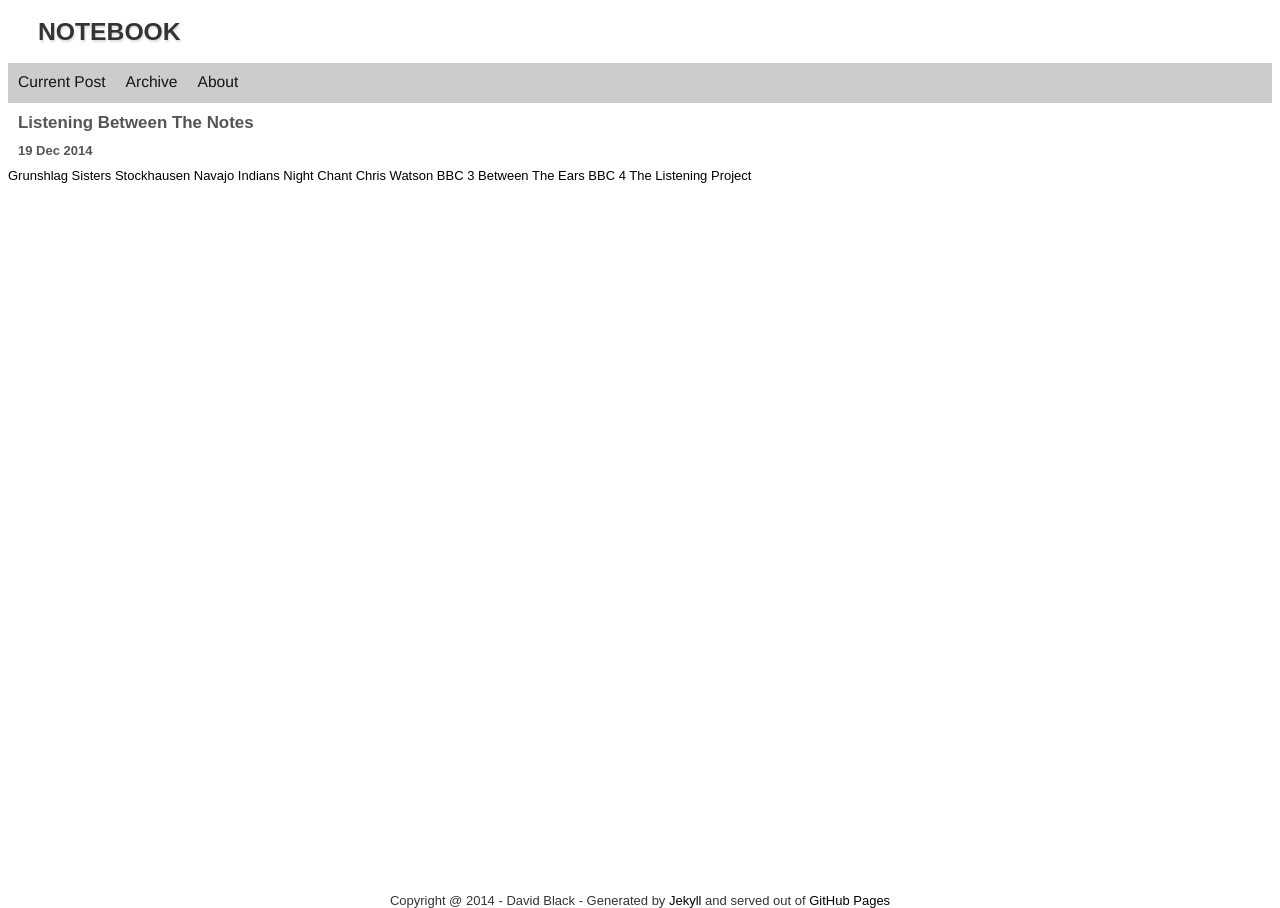
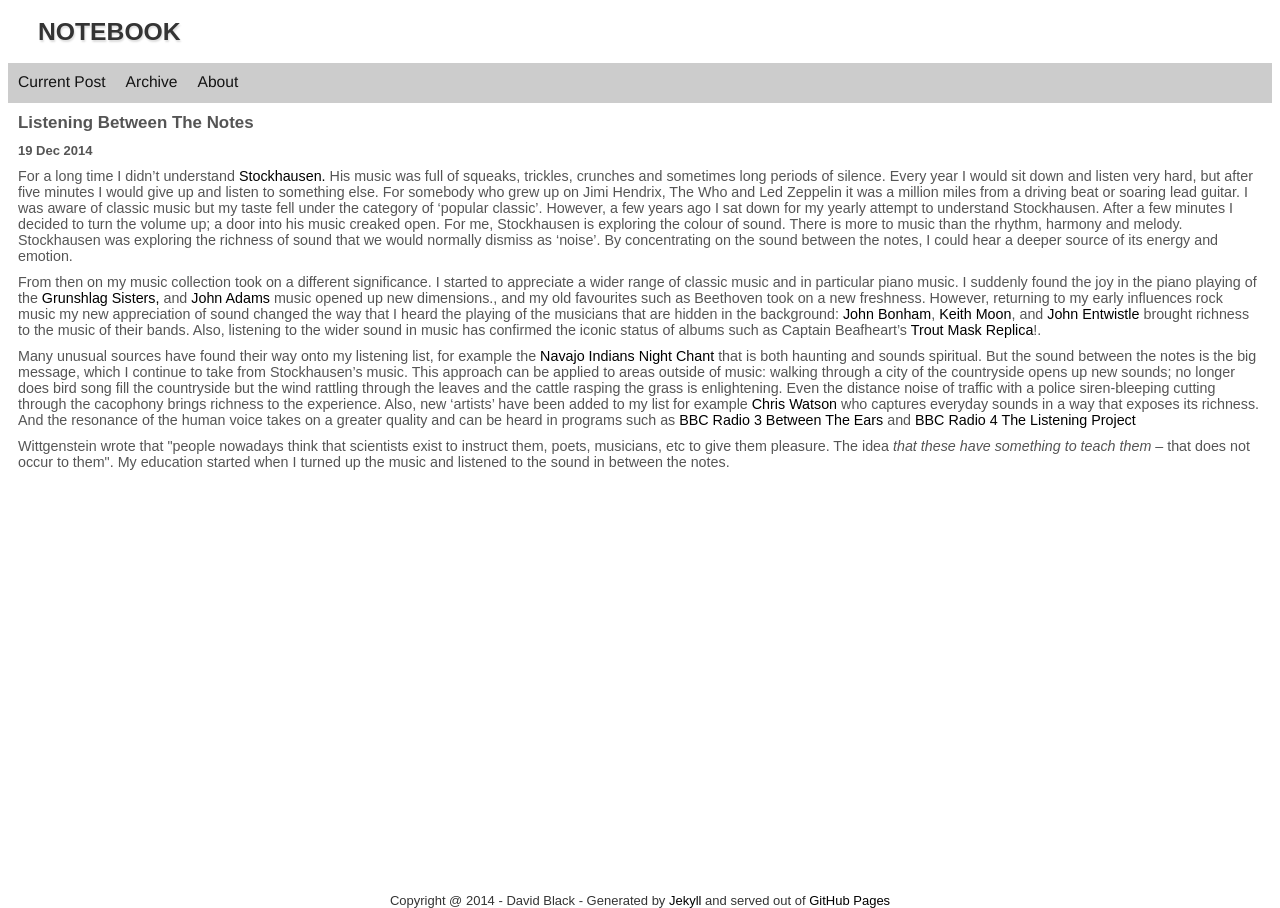
Before and after one commit to dtinblack/dtinblack.github.io, a Jekyll site: the page built from _posts/2014-12-19-current.html, in a window 1280 px wide. Built offline with Jekyll 4.4.1, drawn with Linux system fonts in a browser that asks for light colours.

Commit message:
new post

```diff
--- a/_posts/2014-12-19-current.html
+++ b/_posts/2014-12-19-current.html
@@ -5,38 +5,57 @@ description: Listening to sound with Stockhausen.
 ---
 
 <p>
-
+For a long time I didn’t understand
+<a href="<a href="http://en.wikipedia.org/wiki/Karlheinz_Stockhausen" target="_blank">Stockhausen.</a>
+His music was full of squeaks, trickles, crunches and
+sometimes long periods of silence. Every year I would sit down and listen very hard, but after five
+minutes I would give up and listen to something else. For somebody who grew up on Jimi Hendrix, The Who
+and Led Zeppelin it was a million miles from a driving beat or soaring lead guitar. I was aware of
+classic music but my taste fell under the category of ‘popular classic’. However, a few years ago I sat
+down for my yearly attempt to understand Stockhausen. After a few minutes I decided to turn the volume
+up; a door into his music creaked open. For me, Stockhausen is exploring the colour of sound. There is
+more to music than the rhythm, harmony and melody. Stockhausen was exploring the richness of sound that
+we would normally dismiss as ‘noise’. By concentrating on the sound between the notes, I could hear a
+deeper source of its energy and emotion.
 </p>
 
 <p>
-
+From then on my music collection took on a different significance. I started to appreciate a wider
+range of classic music and in particular piano music. I suddenly found the joy in the piano playing
+of the <a href="http://www.toniandrosithefilm.com/" target="_blank">Grunshlag Sisters,</a>
+and <a href="http://www.earbox.com/" target="_blank">John Adams</a>
+music opened up new dimensions., and my old favourites such as
+Beethoven took on a new freshness.  However, returning to my early influences rock music my new
+appreciation of sound changed the way that I heard the playing of the musicians that are hidden in
+the background: <a href="http://en.wikipedia.org/wiki/John_Bonham" target="_blank">John Bonham</a>,
+<a href="http://en.wikipedia.org/wiki/Keith_Moon" target="_blank">Keith Moon</a>, and
+<a href="http://en.wikipedia.org/wiki/John_Entwistle" target="_blank">John Entwistle</a>
+brought richness to the music of their bands.
+Also, listening to the wider sound in music has confirmed the iconic status of albums such as
+Captain Beafheart’s <a href="http://en.wikipedia.org/wiki/Trout_Mask_Replica" target="_blank">Trout Mask Replica</a>!.
 </p>
 
 <p>
-
+Many unusual sources have found their way onto my listening list, for example the
+<a href=": https://www.youtube.com/watch?v=BJQ17v0v4ug" target="_blank">Navajo Indians Night Chant</a>
+that is both haunting and sounds spiritual. But the sound between the notes is the big message, which I
+continue to take from Stockhausen’s music. This approach can be applied  to areas outside of music:
+walking through a city of the countryside opens up new sounds; no longer does bird song fill the
+countryside but the wind rattling through the leaves and the cattle rasping the grass is enlightening. Even
+the distance noise of traffic with a police siren-bleeping cutting through the cacophony brings richness
+to the experience. Also, new ‘artists’ have been added to my list for example
+<a href="http://www.chriswatson.net/" target="_blank">Chris Watson</a>
+who captures everyday sounds
+in a way that exposes its richness. And the resonance of the human voice takes on a greater quality and
+can be heard in programs such as
+<a href="http://www.bbc.co.uk/programmes/b006x2tq" target="_blank">BBC Radio 3 Between The Ears</a>
+and
+<a href="http://www.bbc.co.uk/programmes/b01cqx3b/broadcasts/upcoming" target="_blank">BBC Radio 4 The Listening Project</a>
 </p>
 
 <p>
-
+Wittgenstein wrote that "people nowadays think that scientists exist to instruct
+them, poets, musicians, etc to give them pleasure. The idea <i>that these have something to teach them</i> –
+that does not occur to them". My education started when I turned up the music and listened to the sound in
+between the notes.
 </p>
-
-<p>
-
-</p>
-
-<p>
-
-</p>
-
-
-<a href="http://www.toniandrosithefilm.com/" target="_blank">Grunshlag Sisters</a>
-
-<a href="<a href="http://en.wikipedia.org/wiki/Karlheinz_Stockhausen" target="_blank">Stockhausen</a>
-
-<a href=": https://www.youtube.com/watch?v=BJQ17v0v4ug" target="_blank">Navajo Indians Night Chant</a>
-
-<a href="http://www.chriswatson.net/" target="_blank">Chris Watson</a>
-
-<a href="http://www.bbc.co.uk/programmes/b006x2tq" target="_blank">BBC 3 Between The Ears</a>
-
-<a href="http://www.bbc.co.uk/programmes/b01cqx3b/broadcasts/upcoming" target="_blank">BBC 4 The Listening Project</a>
```
